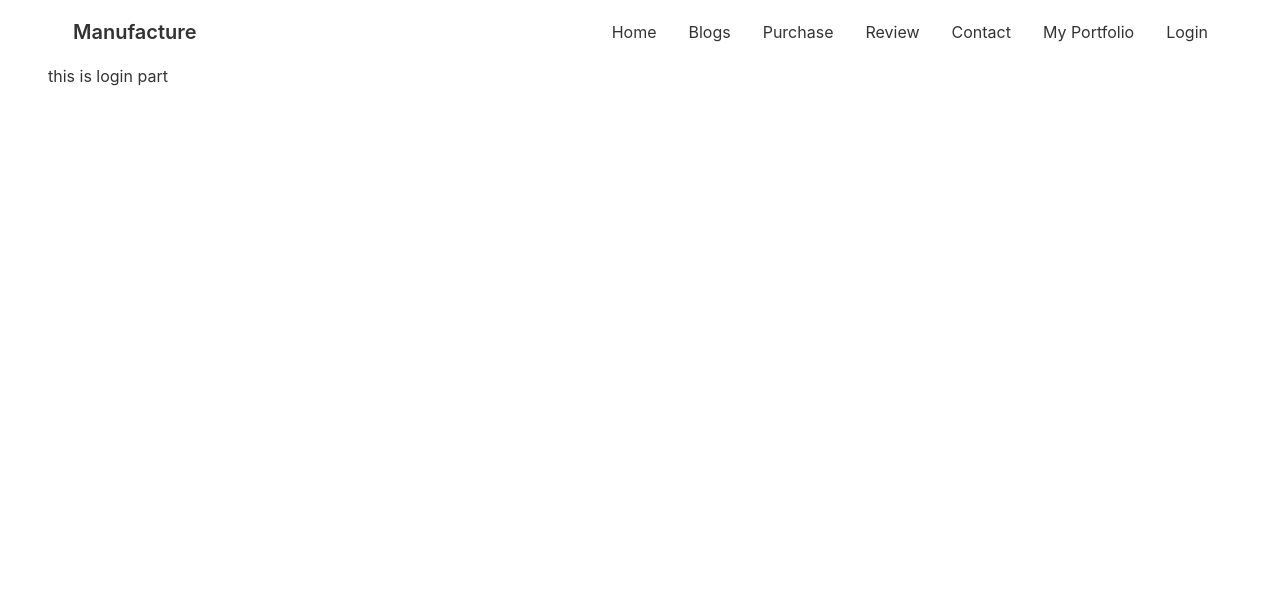
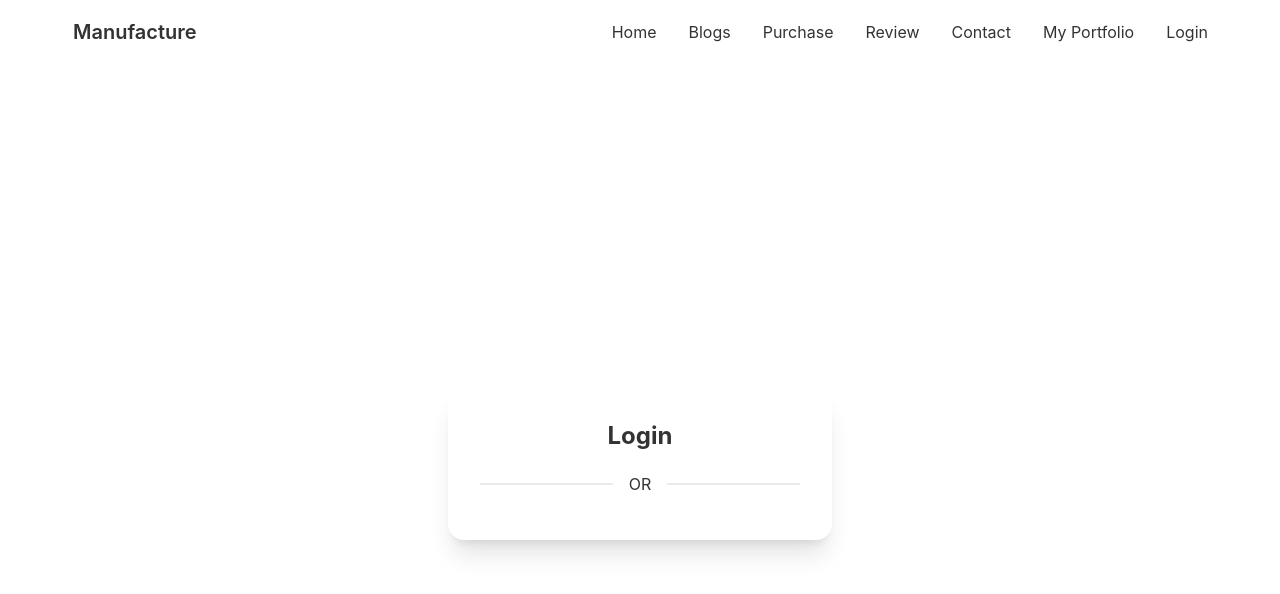
Before and after one commit to Jahanara-juma1/manufacture-client-website, a React (Create React App) app: page /login in a window 1280 px wide. Shown: the top 594 px of the page. Built offline with nearby package versions, Linux system fonts and the light colour scheme.

Commit message:
environment addad

```diff
--- a/package.json
+++ b/package.json
@@ -7,8 +7,10 @@
     "@testing-library/react": "^13.2.0",
     "@testing-library/user-event": "^13.5.0",
     "daisyui": "^2.15.0",
+    "firebase": "^9.8.1",
     "react": "^18.1.0",
     "react-dom": "^18.1.0",
+    "react-firebase-hooks": "^5.0.3",
     "react-router-dom": "^6.3.0",
     "react-scripts": "5.0.1",
     "web-vitals": "^2.1.4"
--- a/src/Page/Login/Login.js
+++ b/src/Page/Login/Login.js
@@ -2,8 +2,13 @@ import React from 'react';
 
 const Login = () => {
     return (
-        <div>
-            <h2>this is login part</h2>
+        <div className='flex h-screen justify-center items-center'>
+            <div class="card w-96 bg-base-100 shadow-xl">
+                <div class="card-body">
+                    <h2 class="text-center text-2xl font-bold">Login</h2>
+                    <div class="divider">OR</div>
+                </div>
+            </div>
         </div>
     );
 };
--- a/src/Page/Purchase/AvailableProduct.js
+++ b/src/Page/Purchase/AvailableProduct.js
@@ -8,14 +8,14 @@ const AvailableProduct = () => {
     const [product, setProduct] = useState(null);
 
     useEffect( () =>{
-        fetch('services.json')
+        fetch('http://localhost:5000/service')
         .then(res=> res.json())
         .then(data => setServices(data));
 
     }, [])
     return (
         <div>
-            <h2 className='text-2xl text-primary text-center'>Our Product</h2>
+            <h2 className='text-2xl text-primary text-center my-12'>Our Product</h2>
             <div className='grid grid-cols-1 md:grid-cols-2 lg:grid-cols-3 gap-5'>
                 {
                     services.map(service=><Service
--- a/src/Page/Purchase/Service.js
+++ b/src/Page/Purchase/Service.js
@@ -17,7 +17,7 @@ const Service = ({ service, setProduct }) => {
 
             <label for="booking-modal"
             onClick={() =>setProduct(service)}
-            class="btn btn-primary text-white">Buy Now</label>
+            class="btn btn-primary text-white uppercase bg-gradient-to-r from-secondary to-primary">Buy Now</label>
             </div>
             </div>
         </div>
--- /dev/null
+++ b/src/firebase.init.js
@@ -0,0 +1,22 @@
+// Import the functions you need from the SDKs you need
+import { initializeApp } from "firebase/app";
+import { getAuth } from "firebase/auth";
+// TODO: Add SDKs for Firebase products that you want to use
+// https://firebase.google.com/docs/web/setup#available-libraries
+
+// Your web app's Firebase configuration
+const firebaseConfig = {
+  apiKey:process.env.REACT_APP_API_KEY,
+  authDomain:process.env.REACT_APP_AUTH_DOMAIN,
+  projectId:process.env.REACT_APP_PROJECT_ID,
+  storageBucket:process.env.REACT_APP_STORAGE_BUCKET,
+  messagingSenderId:process.env.REACT_APP_MESSAGING_SENDER_ID,
+  appId:process.env.REACT_APP_APP_ID
+};
+
+// Initialize Firebase
+const app = initializeApp(firebaseConfig);
+
+const auth = getAuth(app);
+
+export default auth;
```
Also changed, not shown: 1 other file (tests, documents, lock files or other folders).
